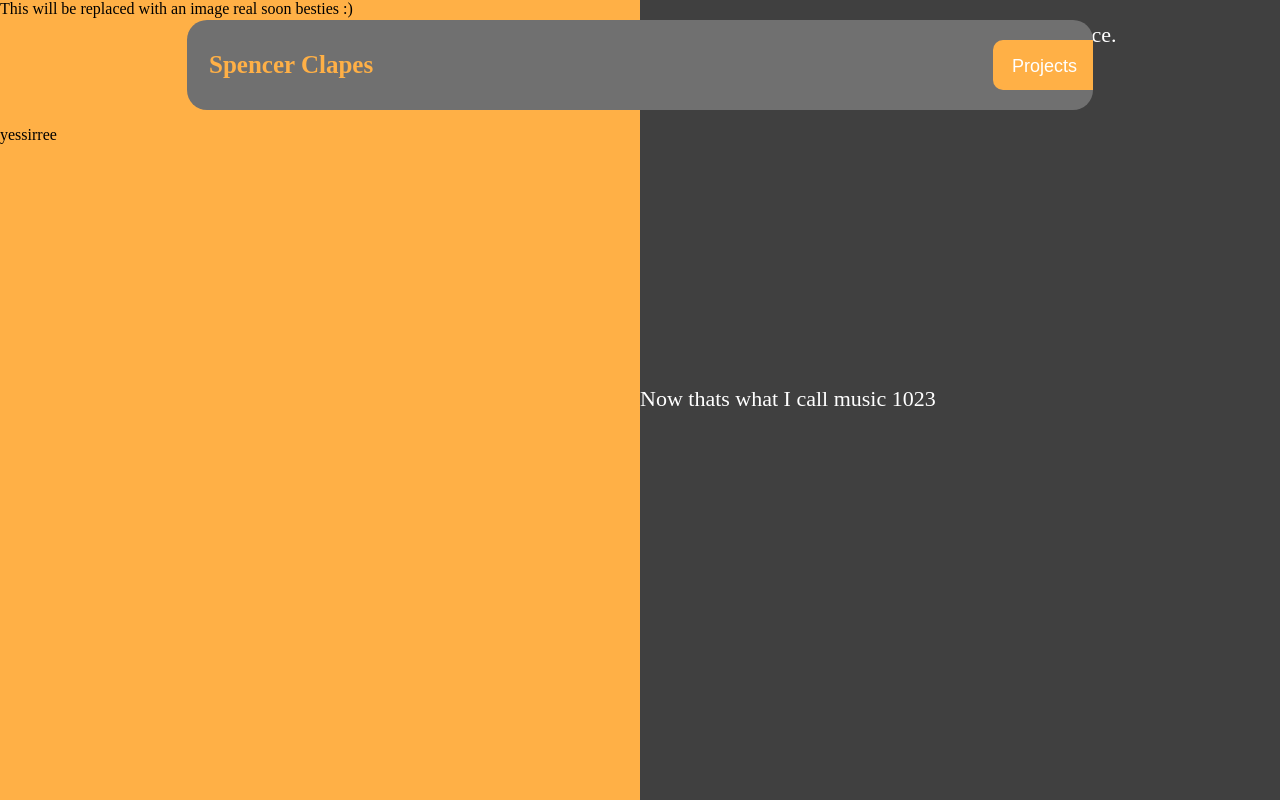
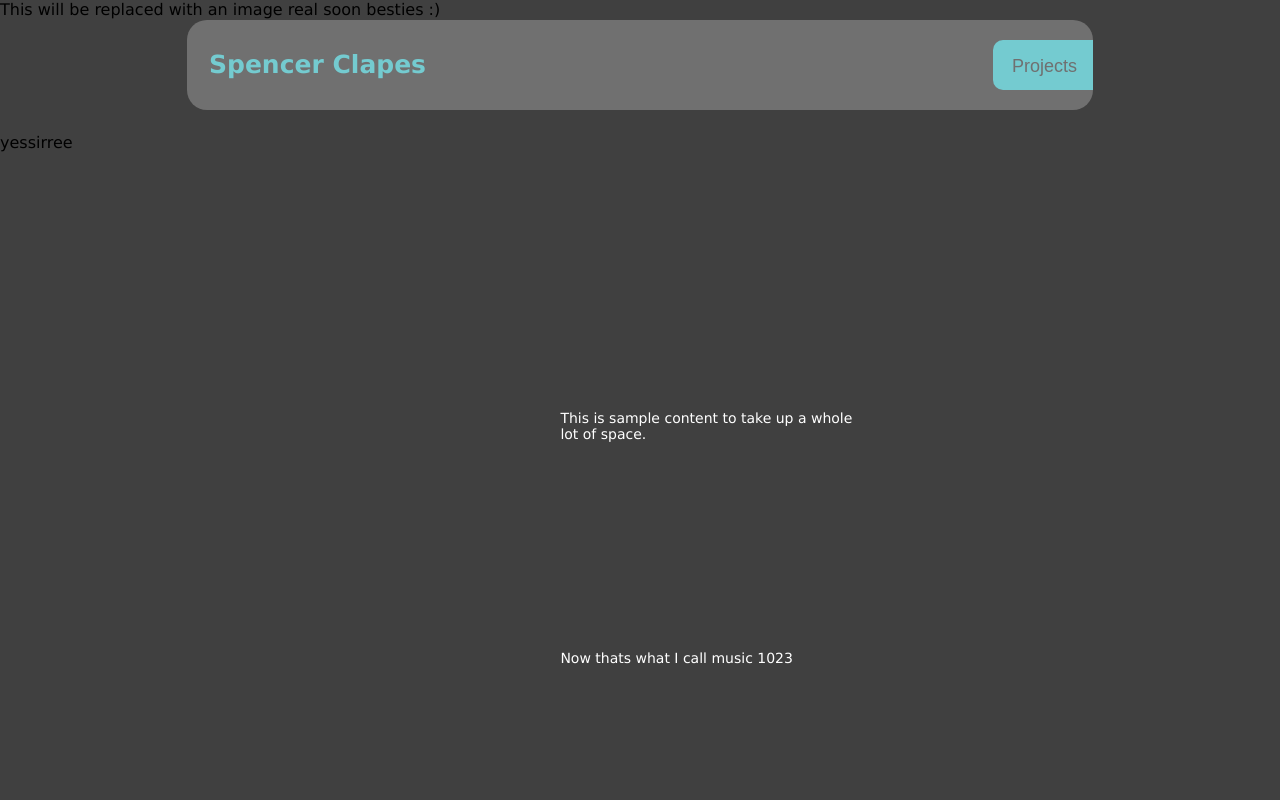
Before and after one commit to TopSpankyyy/spencer-website, a Flask app: page / in a window 1280 px wide. Run offline with Flask 2, Linux system fonts and the light colour scheme.

Commit message:
getting there on simple homepage

```diff
--- a/static/style/styles.css
+++ b/static/style/styles.css
@@ -3,6 +3,7 @@
 body{
   background-color: #404040;
   margin: 0px;
+  font-family: Verdana; sans-serif;
 }
 
 .header {
@@ -10,7 +11,6 @@
   margin-right: auto;
   left: 0;
   right: 0;
-  overflow: hidden;
   margin-top: 20px;
   width: 70%;
   background-color: #707070;
@@ -23,7 +23,7 @@
 
 .logo {
   float: left;
-  color: #ffb046;
+  color: #74cbd0;
   text-align: center;
   padding: 12px;
   text-decoration: none;
@@ -38,15 +38,15 @@
 
 .imageBody {
   float: left;
-  width: 50%;
+  width: 40%;
   height: 100%;
-  background-color: #ffb046;
   position: absolute;
   z-index: -1;
+  object-fit: cover;
 }
 
 .bodyBody {
-  width: 50%;
+  width: 60%;
   height: 100%;
   float: right;
   background-color: #404040;
@@ -54,6 +54,23 @@
   color: white;
 }
 
+.bodyBody h1 {
+  position: relative;
+  top: 50%;
+  left: 5%;
+  color: #74cbd0;
+  font-size: 28px;
+  margin: 10px;
+}
+
+.bodyBody p {
+  position: relative;
+  top: 50%;
+  left: 5%;
+  font-size: 14px;
+  width: 40%;
+  margin: 10px;
+}
 
 /* Style the logo link (notice that we set the same value of line-height and font-size to prevent the header to increase when the font gets bigger */
 
@@ -73,6 +90,7 @@
 .dropdown {
   float: right;
   margin: 0px;
+  z-index: 2;
 }
 
 .drop-button {
@@ -81,9 +99,9 @@
   transition: width 1s;
   height: 50px;
   border-radius: 10px 0px 0px 10px;
-  background-color: #ffb046;
+  background-color: #74cbd0;
   padding-right: 16px;
-  color: white;
+  color: #707070;
   line-height: 50px;
   border: none;
   font-size: 18px;
@@ -94,7 +112,7 @@
 .dropdown-content {
   display: none;
   position: absolute;
-  background-color: #ffb046;
+  background-color: #74cbd0;
   min-width: 200px;
   border-radius: 10px;
   transform-origin: 0 0;
@@ -106,7 +124,7 @@
   padding: 12px 16px;
   text-decoration: none;
   display: block;
-  color: white;
+  color: #707070;
   font-size: 18px;
 }
 
--- a/templates/indexCopy.html
+++ b/templates/indexCopy.html
@@ -5,7 +5,7 @@
 		<link type="text/css" rel="stylesheet" href="C:\Users\Spencer Clapes\Documents\SpencerWebsite\spencer-website\static\style\styles.css">
 	</head>
 	<body>
-		<div class="imageBody">This will be replaced with an image real soon besties :)<br><br><br><br><br><br><br>yessirree</div>
+		<img class="imageBody" src="C:\Users\Spencer Clapes\Documents\SpencerWebsite\spencer-website\static\img\SpenceTatoColorful.png">
 		<div class="header">
 			<a href="http://www.spencerclapes.com" class="logo">Spencer Clapes</a>
 			<div class="dropdown" style="float: right;">
@@ -17,7 +17,8 @@
 			</div>
 		</div>
 		<div class="bodyBody">
-			<p>This is sample content to take up a whole lot of space. <br><br><br><br><br><br><br><br><br><br><br><br><br><br>Now thats what I call music 1023</p>
+			<h1>Developer and Digital Marketer</h1>
+			<p>Hey! I'm an ATLien looking for development or digital marketing work either in the Atlanta area or remote. Take a look at my resume along with a handful of projects I have made!</p>
 		</div>
 	</body>
 </html>
```
Also changed, not shown: static/img/IMG_0909.jpg (added), 1 other file.
